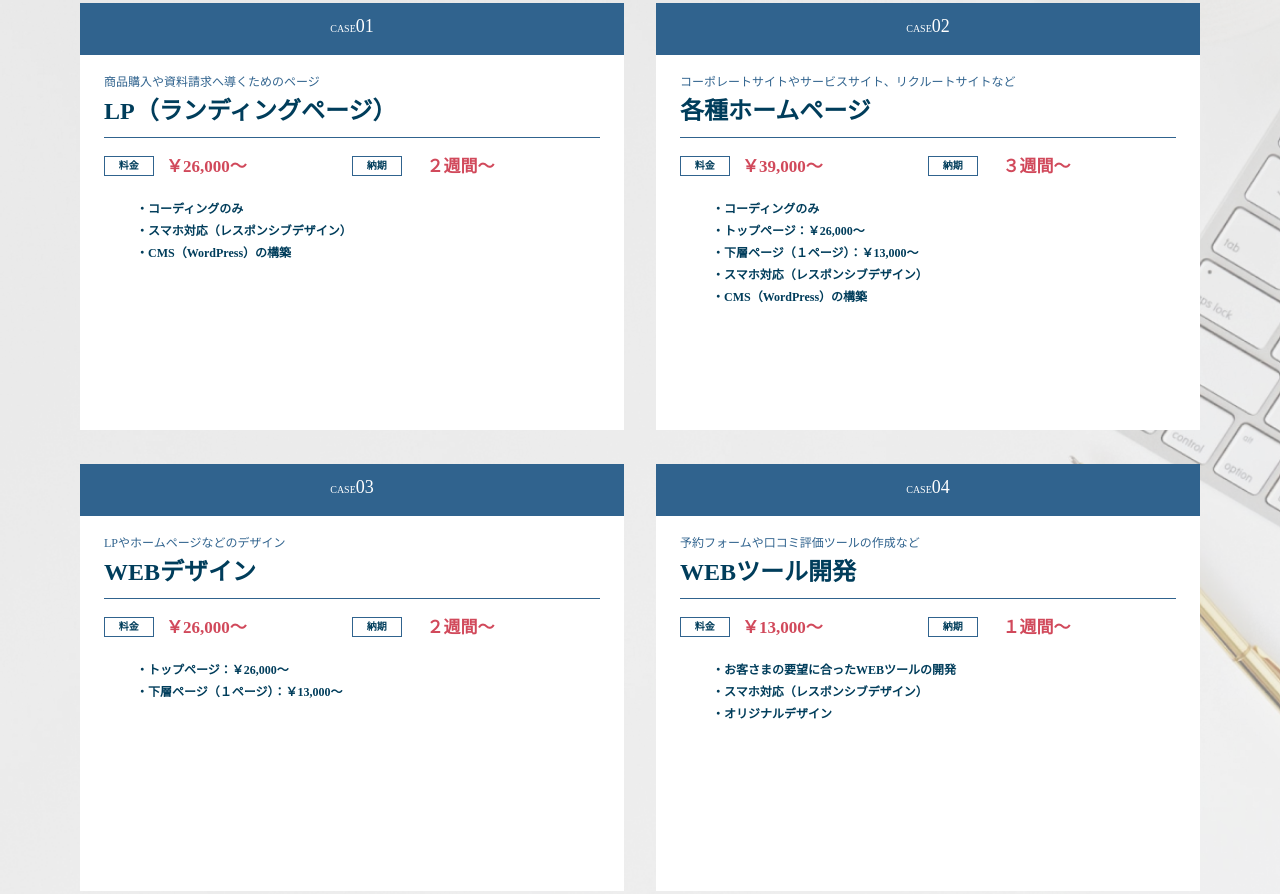
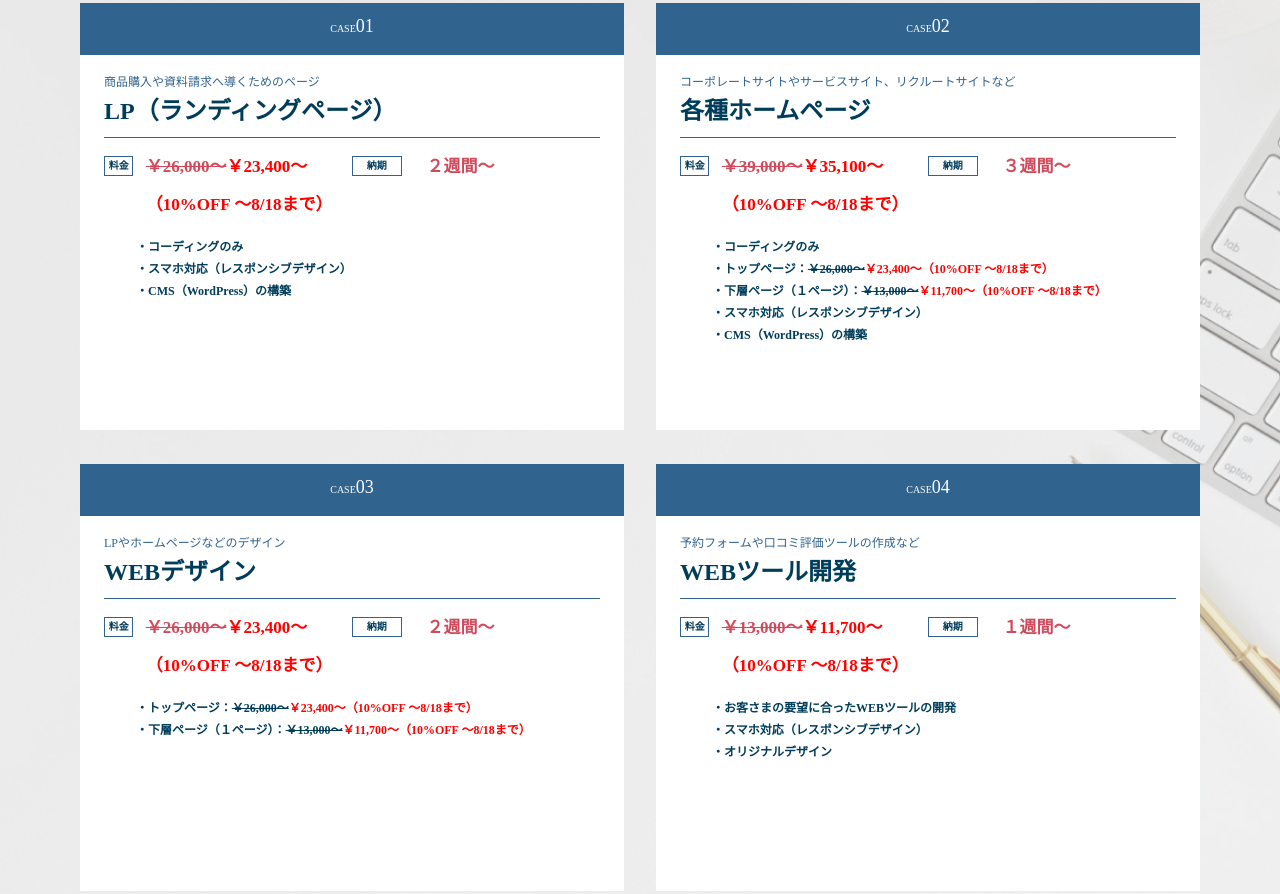
Before and after one commit to team305-lc/team305, a plain HTML site: page index.html in a window 1280 px wide. Shown: the part 1884-2778 px from the top of the page. Drawn offline with Linux system fonts and the light colour scheme.

Commit message:
10%オフ設定

```diff
--- a/index.html
+++ b/index.html
@@ -132,7 +132,7 @@
                           <dt class="price-text">料金</dt>
                         </div>
                         <div class="price-cost-wrapper">
-                          <dd class="price-cost">￥26,000～</dd>
+                          <dd class="price-cost"><s>￥26,000～</s><font color="red">￥23,400～（10%OFF ～8/18まで）</font></dd>
                         </div>
                       </dl>
                       <dl class="duedate-list">
@@ -164,7 +164,7 @@
                           <dt class="price-text">料金</dt>
                         </div>
                         <div class="price-cost-wrapper">
-                          <dd class="price-cost">￥39,000～</dd>
+                          <dd class="price-cost"><s>￥39,000～</s><font color="red">￥35,100～（10%OFF ～8/18まで）</font></dd>
                         </div>
                       </dl>
                       <dl class="duedate-list">
@@ -178,8 +178,8 @@
                     </div>
                     <ul class="case-text">
                       <li>・コーディングのみ</li>
-                      <li>・トップページ：￥26,000～</li>
-                      <li>・下層ページ（１ページ）：￥13,000～</li>
+                      <li>・トップページ：<s>￥26,000～</s><font color="red">￥23,400～（10%OFF ～8/18まで）</font></li>
+                      <li>・下層ページ（１ページ）：<s>￥13,000～</s><font color="red">￥11,700～（10%OFF ～8/18まで）</font></li>
                       <li>・スマホ対応（レスポンシブデザイン）</li>
                       <li>・CMS（WordPress）の構築</li>
                     </ul>
@@ -198,7 +198,7 @@
                           <dt class="price-text">料金</dt>
                         </div>
                         <div class="price-cost-wrapper">
-                          <dd class="price-cost">￥26,000～</dd>
+                          <dd class="price-cost"><s>￥26,000～</s><font color="red">￥23,400～（10%OFF ～8/18まで）</font></dd>
                         </div>
                       </dl>
                       <dl class="duedate-list">
@@ -211,8 +211,8 @@
                       </dl>
                     </div>
                     <ul class="case-text">
-                      <li>・トップページ：￥26,000～</li>
-                      <li>・下層ページ（１ページ）：￥13,000～</li>
+                      <li>・トップページ：<s>￥26,000～</s><font color="red">￥23,400～（10%OFF ～8/18まで）</font></li>
+                      <li>・下層ページ（１ページ）：<s>￥13,000～</s><font color="red">￥11,700～（10%OFF ～8/18まで）</font></li>
                     </ul>
                   </div>
                 </div>
@@ -229,7 +229,7 @@
                           <dt class="price-text">料金</dt>
                         </div>
                         <div class="price-cost-wrapper">
-                          <dd class="price-cost">￥13,000～</dd>
+                          <dd class="price-cost"><s>￥13,000～</s><font color="red">￥11,700～（10%OFF ～8/18まで）</font></dd>
                         </div>
                       </dl>
                       <dl class="duedate-list">
```
